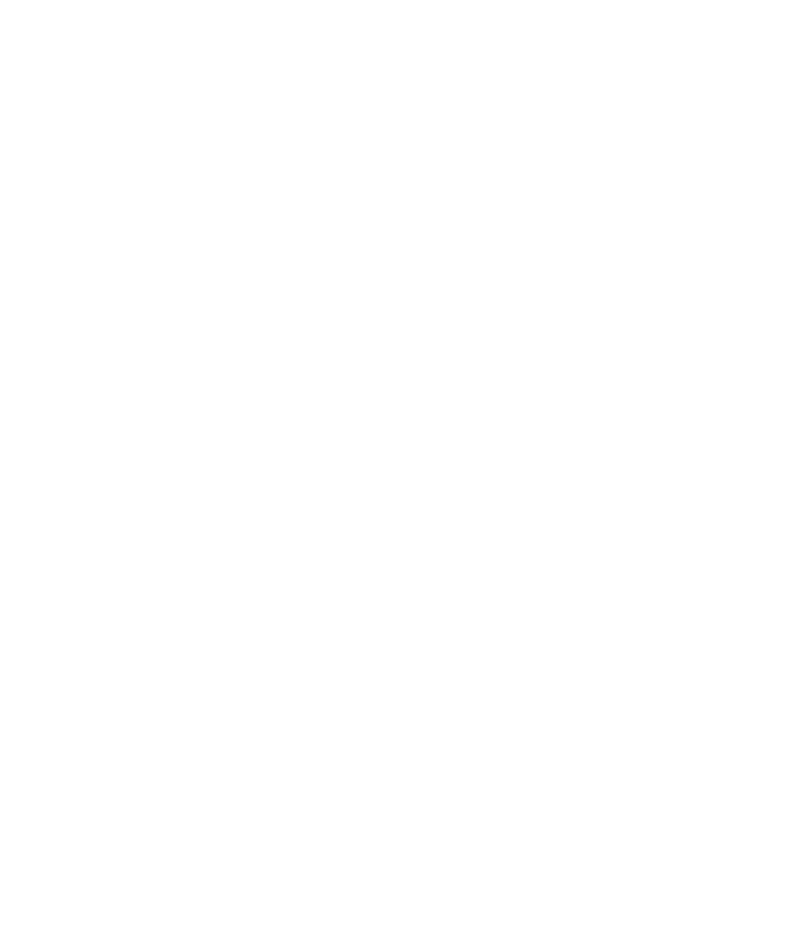
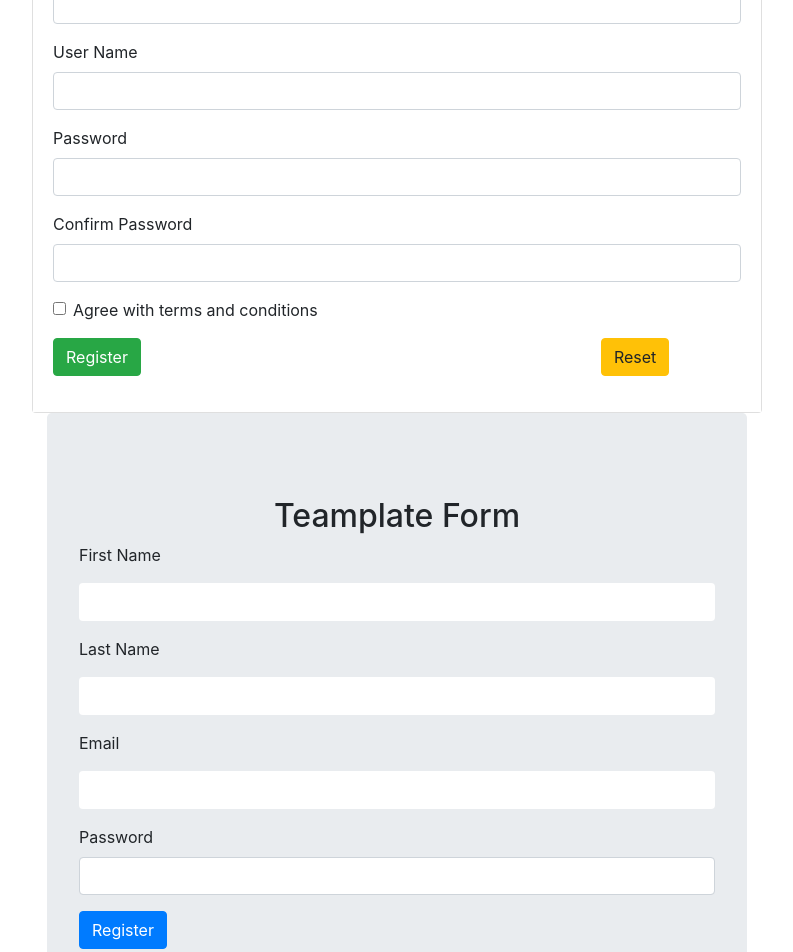
Before and after one commit to ShirinNadaf/Angular-form, an Angular app: page / in a window 1280 px wide. Shown: the part 220-1172 px from the top of the page, without its empty margins (243-1036 px from the left). Before the commit the page ends 800 px from the top, so only its background shows below. Built offline with nearby package versions, Linux system fonts and the light colour scheme.

Commit message:
feature/task2: task done

```diff
--- a/src/app/app.component.html
+++ b/src/app/app.component.html
@@ -1 +1,3 @@
-<h1>Hello</h1>
+
+ <app-reactive-form></app-reactive-form>
+ <app-template-form></app-template-form>
--- a/src/app/components/reactive-form/reactive-form.component.css
+++ b/src/app/components/reactive-form/reactive-form.component.css
@@ -0,0 +1,13 @@
+.container{
+    max-width: 1140px;
+    margin: 0 auto;
+}
+.btn-warning{
+    margin-left: 460px;
+}
+.checkboxrow{
+    margin-left: 20px;
+}
+.card-body{
+    background-color: white;
+}
--- a/src/app/components/reactive-form/reactive-form.component.html
+++ b/src/app/components/reactive-form/reactive-form.component.html
@@ -1,2 +1,56 @@
-<p>reactive-form works!</p>
-<h1>helllogit</h1>
+<div class="container">
+    <div class="row">
+        <div class="col-md-8 mx-auto">
+            <div class="card">
+                <div class="card-header">
+                    <h3>Reactive Form</h3>
+                </div>
+                <div class="card-body">
+                    <form class="form" [formGroup]="form" (ngSubmit)="onSubmit()">
+                        <div class="form-group">
+                            <label for="fullName">FullName</label>
+                            <input type="text" class="form-control" formControlName="fullName">
+
+                        </div>
+
+                        <div class="form-group">
+                            <label for="email">Email</label>
+                            <input type="email" class="form-control" formControlName="email">
+                        </div>
+
+                        <div class="form-group">
+                            <label for="userName">User Name</label>
+                            <input type="text" class="form-control" formControlName="userName">
+                        </div>
+
+                        <div class="form-group">
+                            <label for="password">Password</label>
+                            <input type="password" class="form-control" formControlName="password">
+                        </div>
+
+                        <div class="form-group ">
+                            <label for="conformPassword">Confirm Password</label>
+                            <input type="password " class="form-control" formControlName="conformPassword">
+                        </div>
+
+                        <div class="form-group">
+                            <div class="checkboxrow">
+                                <input type="checkbox" class="form-check-input" id="tnc">
+                                <label for="tnc" class="form-check-label">Agree with terms and conditions</label>
+
+                                <div class="invalid-feedback">
+                                    <div>Please agree with terms and conditions</div>
+                                </div>
+                            </div>
+                        </div>
+
+                        <div class=" form-group ">
+                            <button type="submit " class="btn btn-success">Register</button>
+                            <button type="reset" class="btn btn-warning">Reset</button>
+                        </div>
+                    </form>
+                </div>
+            </div>
+        </div>
+    </div>
+</div>
--- a/src/app/components/reactive-form/reactive-form.component.ts
+++ b/src/app/components/reactive-form/reactive-form.component.ts
@@ -1,5 +1,5 @@
 import { Component, OnInit } from '@angular/core';
-
+import { FormControl, FormGroup } from '@angular/forms';
 @Component({
   selector: 'app-reactive-form',
   templateUrl: './reactive-form.component.html',
@@ -7,9 +7,22 @@
 })
 export class ReactiveFormComponent implements OnInit {
 
-  constructor() { }
+  form = new FormGroup({
+    fullName : new FormControl(''),
+    email : new FormControl(''),
+    userName : new FormControl(''),
+    password : new FormControl(''),
+    conformPassword : new FormControl('')
 
-  ngOnInit(): void {
-  }
+});
+
+constructor() { }
+
+ngOnInit(): void {
+}
+onSubmit(){
+console.log(this.form.value)
+}
+
 
 }
--- a/src/app/components/template-form/template-form.component.css
+++ b/src/app/components/template-form/template-form.component.css
@@ -0,0 +1,28 @@
+.container{
+    max-width: 1110px;
+    margin: 0 auto;
+}
+h2{
+   padding-top: 20px;
+   text-align: center;
+}
+.jumbotron{
+    width: 700px;
+    margin: auto;
+}
+.btn-warning{
+    margin-left: 460px;
+}
+.checkboxrow{
+    margin-left: 20px;
+}
+.card-body{
+    background-color: rgb(236, 234, 230);
+}
+input[type=text] {
+    width: 100%;
+    padding: 12px 20px;
+    margin: 8px 0;
+    box-sizing: border-box;
+    border: 2px ;
+  }
--- a/src/app/components/template-form/template-form.component.html
+++ b/src/app/components/template-form/template-form.component.html
@@ -1 +1,70 @@
-<p>template-form works!</p>
+<div class="container">
+    <div class="row">
+      <div class="col-12">
+        <div class="jumbotron">
+          <h2>Teamplate Form</h2>
+          <form name="form" #userForm="ngForm" (ngSubmit)="onSubmit()">
+            <div class="form-group">
+              <label for="firstName">First Name</label>
+              <input
+                type="text"
+                class="form-control"
+                name="firstName"
+                [(ngModel)]="userModel.firstName"
+              />
+              <div class="invalid-feedback">
+                <div>First Name is required</div>
+              </div>
+            </div>
+
+            <div class="form-group">
+              <label for="lastName">Last Name</label>
+              <input
+                type="text"
+                class="form-control"
+                name="lastName"
+                [(ngModel)]="userModel.lastName"
+              />
+              <div class="invalid-feedback">
+                <div>Last Name is required</div>
+              </div>
+            </div>
+
+            <div class="form-group">
+              <label for="email">Email</label>
+              <input
+                type="text"
+                class="form-control"
+                name="email"
+                [(ngModel)]="userModel.email"
+              />
+              <div class="invalid-feedback">
+                <div>Email Name is required</div>
+                <div>Email must be a valid email Address</div>
+              </div>
+            </div>
+
+            <div class="form-group">
+              <label for="password">Password</label>
+              <input
+                type="password"
+                class="form-control"
+                name="password"
+                [(ngModel)]="userModel.password"
+              />
+
+              <div class="invalid-feedback">
+                <div>Password Name is required</div>
+                <div>Password must be at least 6 characters</div>
+              </div>
+            </div>
+
+            <div class="form-group">
+              <button class="btn btn-primary">Register</button>
+            </div>
+
+          </form>
+        </div>
+      </div>
+    </div>
+  </div>
--- a/src/app/components/template-form/template-form.component.ts
+++ b/src/app/components/template-form/template-form.component.ts
@@ -5,11 +5,9 @@
   templateUrl: './template-form.component.html',
   styleUrls: ['./template-form.component.css']
 })
-export class TemplateFormComponent implements OnInit {
-
-  constructor() { }
-
-  ngOnInit(): void {
+export class TemplateFormComponent  {
+  userModel:any = {}
+  onSubmit(){
+    console.log(this.userModel)
   }
-
 }
```
Also changed, not shown: src/app/app.module.ts (+5 -2 lines), src/app/model/user.ts (added, +8 -0 lines).
